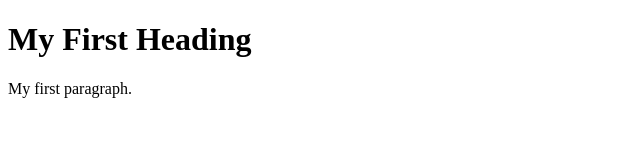
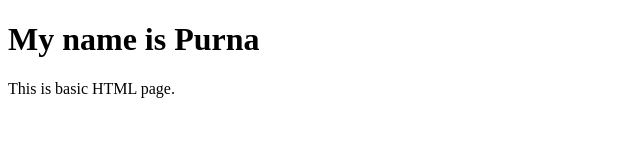
Before and after one commit to purna16/wordpress-project, a plain HTML site: page basic/index.html in a window 1280 px wide. Shown: the whole page, without its empty margins (0-640 px from the left). Drawn offline with Linux system fonts and the light colour scheme.

Commit message:
Update index.html

```diff
--- a/basic/index.html
+++ b/basic/index.html
@@ -2,8 +2,8 @@
 <html>
 <body>
 
-<h1>My First Heading</h1>
-<p>My first paragraph.</p>
+<h1>My name is Purna</h1>
+<p>This is basic HTML page.</p>
 
 </body>
 </html>
```
